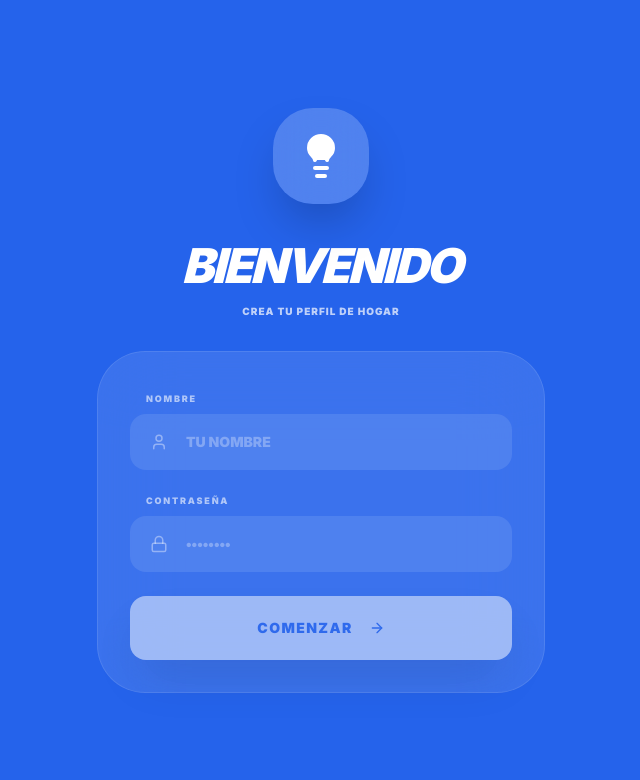
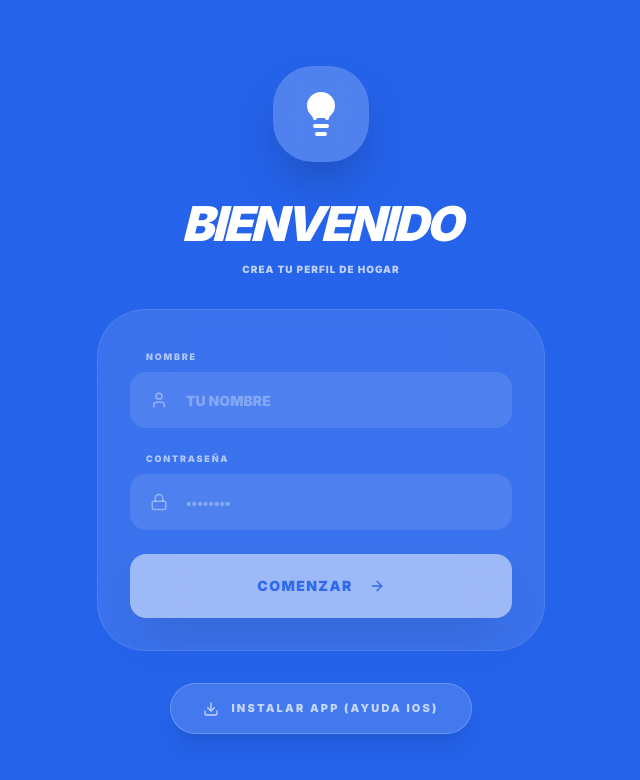
Before and after one commit to luiscer1/ControlLuz, a Next.js app: page / in a window 1280 px wide. Shown: the top 780 px of the page, without its empty margins (319-959 px from the left). Built offline with nearby package versions, Linux system fonts and the light colour scheme.

Commit message:
quiero que aparesca un boton para instalar la app y ahi mismo que diga a

```diff
--- a/src/app/page.tsx
+++ b/src/app/page.tsx
@@ -32,7 +32,8 @@ import {
   ArrowRight,
   Lock,
   LogOut,
-  Download
+  Download,
+  Info
 } from 'lucide-react';
 import {
   Dialog,
@@ -72,7 +73,7 @@ export default function Home() {
 
   // PWA states
   const [deferredPrompt, setDeferredPrompt] = useState<any>(null);
-  const [isInstallable, setIsInstallable] = useState(false);
+  const [showInstallButton, setShowInstallButton] = useState(true);
 
   const { toast } = useToast();
 
@@ -81,35 +82,35 @@ export default function Home() {
     const handler = (e: any) => {
       e.preventDefault();
       setDeferredPrompt(e);
-      setIsInstallable(true);
-      console.log('Evento de instalación capturado');
+      console.log('Evento beforeinstallprompt capturado');
     };
 
     window.addEventListener('beforeinstallprompt', handler);
 
-    // Detectar si ya está instalada (standalone)
+    // Ocultar si ya está instalada
     if (window.matchMedia('(display-mode: standalone)').matches || (window.navigator as any).standalone) {
-      setIsInstallable(false);
+      setShowInstallButton(false);
     }
 
     return () => window.removeEventListener('beforeinstallprompt', handler);
   }, []);
 
   const handleInstallClick = async () => {
-    if (!deferredPrompt) {
-      toast({
-        title: "SOPORTE DE INSTALACIÓN",
-        description: "EN ANDROID: REVISA EL MENÚ DE CHROME. EN iOS: TOCA COMPARTIR -> AÑADIR A INICIO."
-      });
-      return;
-    }
-
+    vibrate(20);
+    if (deferredPrompt) {
       deferredPrompt.prompt();
       const { outcome } = await deferredPrompt.userChoice;
-
       if (outcome === 'accepted') {
-      setIsInstallable(false);
         setDeferredPrompt(null);
+        setShowInstallButton(false);
+      }
+    } else {
+      // Ayuda para iOS o navegadores que no soportan el prompt directo
+      toast({
+        title: "GUÍA DE INSTALACIÓN (iOS/SAFARI)",
+        description: "1. TOCA EL BOTÓN 'COMPARTIR' (EL CUADRADO CON FLECHA). 2. SELECCIONA 'AÑADIR A PANTALLA DE INICIO'.",
+        duration: 8000
+      });
     }
   };
 
@@ -124,7 +125,7 @@ export default function Home() {
       setHomeOwner(ownerName);
     }
 
-    // Verificar si hay una sesión activa previa
+    // Verificar si hay una sesión activa previa para evitar re-login al refrescar
     if (isSessionActive()) {
       setIsAuthenticated(true);
     }
@@ -193,7 +194,7 @@ export default function Home() {
     const savedPass = getHomeOwnerPassword();
 
     if (!hasAccount) {
-      // Registro
+      // Registro inicial
       if (!nameInput.trim() || !passInput.trim()) return;
       saveHomeOwnerName(nameInput);
       saveHomeOwnerPassword(passInput);
@@ -204,7 +205,7 @@ export default function Home() {
       vibrate([20, 100]);
       toast({ title: "PERFIL CREADO", description: `BIENVENIDO, ${nameInput.toUpperCase()}` });
     } else {
-      // Login
+      // Login recurrente
       if (nameInput.trim().toUpperCase() === savedName.toUpperCase() && passInput === savedPass) {
         setIsAuthenticated(true);
         setSessionActive(true);
@@ -318,13 +319,15 @@ export default function Home() {
             </Button>
           </div>
 
-          {isInstallable && (
+          {showInstallButton && (
+            <div className="space-y-4">
               <button
                 onClick={handleInstallClick}
-              className="flex items-center gap-2 mx-auto px-6 py-3 rounded-full bg-white/10 text-white font-black text-[10px] uppercase tracking-[0.2em] border border-white/20 animate-bounce"
+                className="flex items-center gap-3 mx-auto px-8 py-4 rounded-full bg-white/20 text-white font-black text-[11px] uppercase tracking-[0.2em] border border-white/30 backdrop-blur-md shadow-xl animate-pulse hover:bg-white/30 transition-all"
               >
-              <Download size={14} /> INSTALAR APLICACIÓN
+                <Download size={16} /> INSTALAR APP (AYUDA iOS)
               </button>
+            </div>
           )}
         </div>
       </div>
@@ -362,7 +365,7 @@ export default function Home() {
           </div>
 
           <div className="flex gap-2">
-            {isInstallable && (
+            {showInstallButton && (
               <Button onClick={handleInstallClick} variant="outline" className="hidden md:flex rounded-2xl h-14 border-primary/20 text-primary font-black uppercase text-[10px] px-4 action-button">
                 <Download size={18} className="mr-2" /> INSTALAR
               </Button>
@@ -432,11 +435,20 @@ export default function Home() {
               <label className="text-[10px] font-black uppercase tracking-widest text-slate-400 ml-2">NOMBRE DEL HOGAR</label>
               <Input value={homeOwner} onChange={(e) => setHomeOwner(e.target.value)} className="h-16 rounded-2xl font-black text-lg px-5 uppercase" />
             </div>
-            {isInstallable && (
-              <Button onClick={handleInstallClick} variant="outline" className="w-full h-16 rounded-2xl border-primary/20 text-primary font-black uppercase">
-                <Download size={18} className="mr-2" /> INSTALAR APP EN CELULAR
+
+            <div className="p-5 rounded-2xl bg-slate-50 border border-slate-100 space-y-3">
+              <div className="flex items-center gap-2 text-primary">
+                <Info size={16} />
+                <p className="text-[10px] font-black uppercase tracking-widest">AYUDA INSTALACIÓN</p>
+              </div>
+              <p className="text-[11px] font-medium text-slate-500 leading-relaxed uppercase">
+                PARA INSTALAR EN TU CELULAR: EN ANDORID USA EL BOTÓN DE ABAJO. EN iOS TOCA COMPARTIR Y "AÑADIR A INICIO".
+              </p>
+              <Button onClick={handleInstallClick} className="w-full h-14 rounded-xl bg-slate-900 text-white font-black text-[10px] uppercase">
+                <Download size={16} className="mr-2" /> INSTALAR APP
               </Button>
-            )}
+            </div>
+
             <Button onClick={() => { saveHomeOwnerName(homeOwner); setIsOwnerOpen(false); vibrate(20); toast({ title: "PERFIL ACTUALIZADO" }); }} className="w-full h-16 rounded-2xl bg-primary text-white font-black uppercase">GUARDAR CAMBIOS</Button>
           </div>
         </DialogContent>
```
Also changed, not shown: public/manifest.json, src/app/layout.tsx (line endings or trailing spaces). Lines whose indentation alone changed are shown as unchanged.
